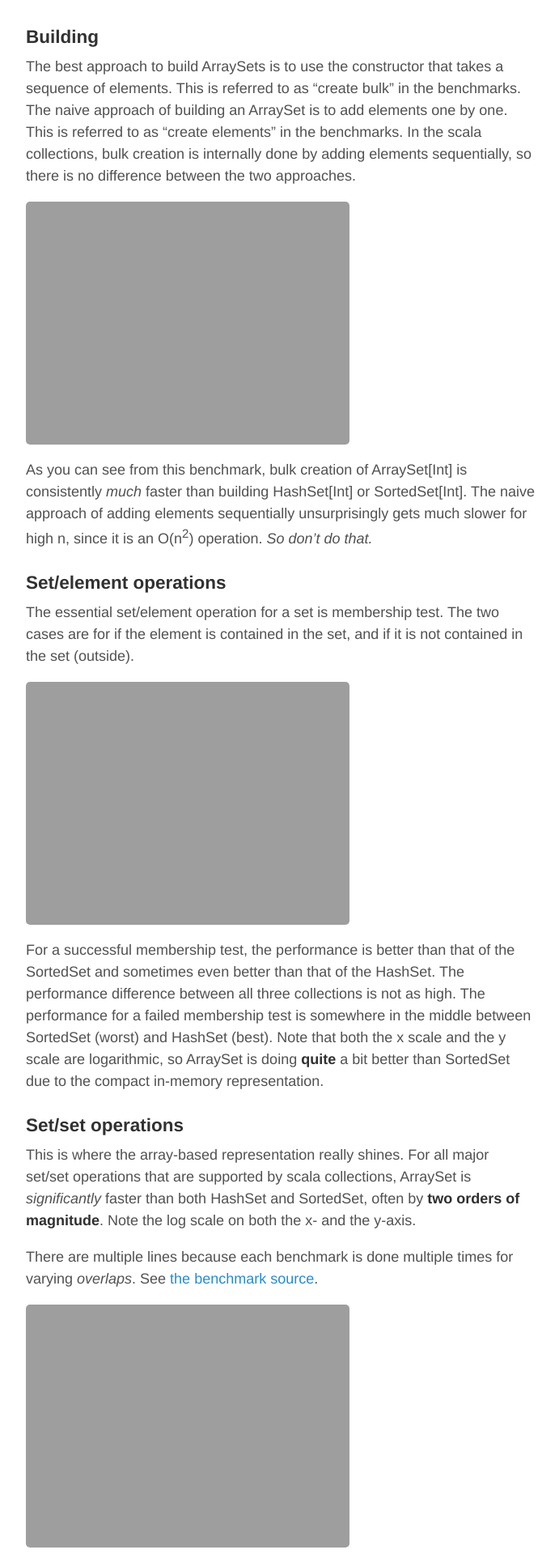
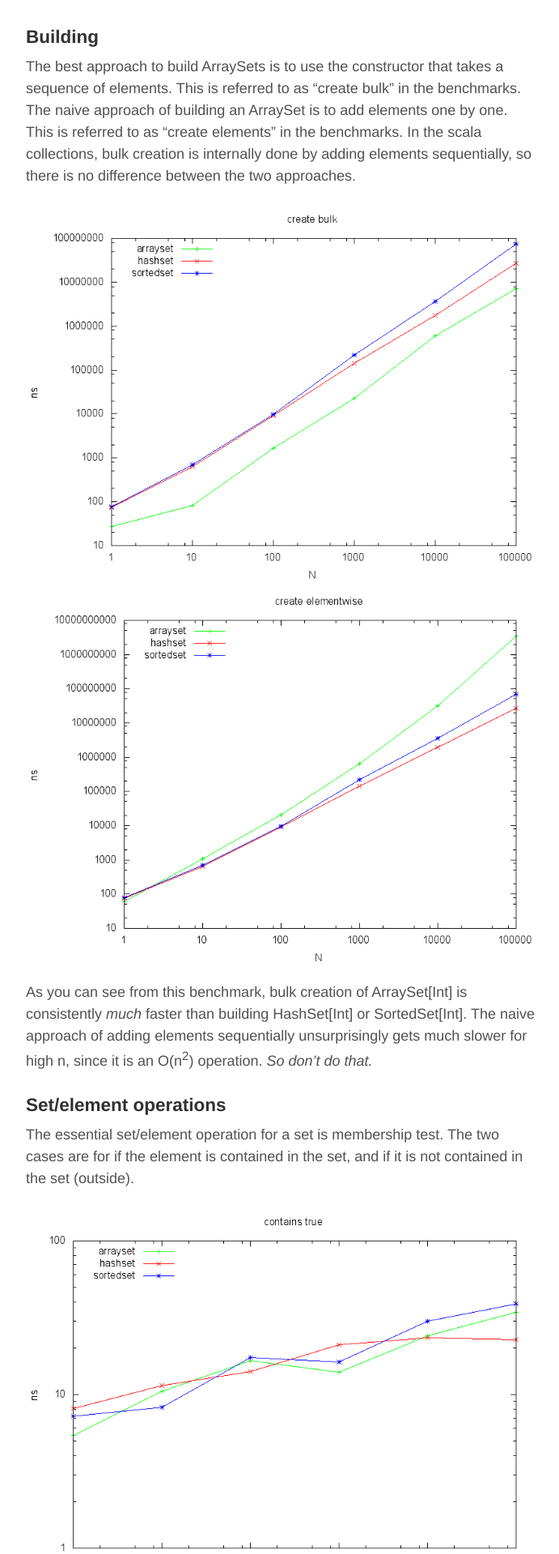
Before and after one commit to rklaehn/rklaehn.github.io, a Jekyll site: the page built from _posts/2015-12-18-array-based-immutable-collections.md, in a window 1280 px wide. Shown: the part 1410-3329 px from the top of the page at 81% size, without its empty margins (293-984 px from the left). Built offline with Jekyll 4.4.1, drawn with Linux system fonts in a browser that asks for light colours.

Commit message:
Update 2015-12-18-array-based-immutable-collections.md

```diff
--- a/_posts/2015-12-18-array-based-immutable-collections.md
+++ b/_posts/2015-12-18-array-based-immutable-collections.md
@@ -29,7 +29,7 @@ The benchmarks compare creation, membership test, and bulk operations for `Array
 
 The best approach to build ArraySets is to use the constructor that takes a sequence of elements. This is referred to as "create bulk" in the benchmarks. The naive approach of building an ArraySet is to add elements one by one. This is referred to as "create elements" in the benchmarks. In the scala collections, bulk creation is internally done by adding elements sequentially, so there is no difference between the two approaches.
 
-![Building ArraySets]({{ site.url }}/assets/setcreate.svg)
+![Building ArraySets]({{ site.url }}/assets/setcreate.png)
 
 As you can see from this benchmark, bulk creation of ArraySet[Int] is consistently *much* faster than building HashSet[Int] or SortedSet[Int]. The naive approach of adding elements sequentially unsurprisingly gets much slower for high n, since it is an O(n<sup>2</sup>) operation. *So don't do that.*
 
@@ -37,7 +37,7 @@ As you can see from this benchmark, bulk creation of ArraySet[Int] is consistent
 
 The essential set/element operation for a set is membership test. The two cases are for if the element is contained in the set, and if it is not contained in the set (outside).
 
-![Set/Element operations]({{ site.url }}/assets/setelement.svg)
+![Set/Element operations]({{ site.url }}/assets/setelement.png)
 
 For a successful membership test, the performance is better than that of the SortedSet and sometimes even better than that of the HashSet. The performance difference between all three collections is not as high. The performance for a failed membership test is somewhere in the middle between SortedSet (worst) and HashSet (best). Note that both the x scale and the y scale are logarithmic, so ArraySet is doing **quite** a bit better than SortedSet due to the compact in-memory representation.
 
@@ -47,7 +47,7 @@ This is where the array-based representation really shines. For all major set/se
 
 There are multiple lines because each benchmark is done multiple times for varying *overlaps*. See [the benchmark source](https://github.com/rklaehn/abc/blob/4eef7940c80da84b4c212b1e1dc2aff624c34930/jmhBenchmarks/src/main/scala/com/rklaehn/abc/SetSetBench.scala).
 
-![Set/Set operations]({{ site.url }}/assets/setset.svg)
+![Set/Set operations]({{ site.url }}/assets/setset.png)
 
 # Memory usage
 
```
